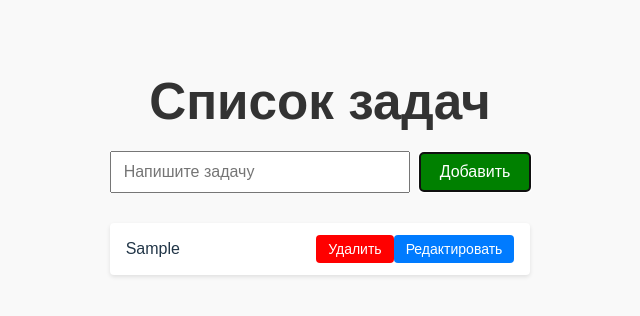
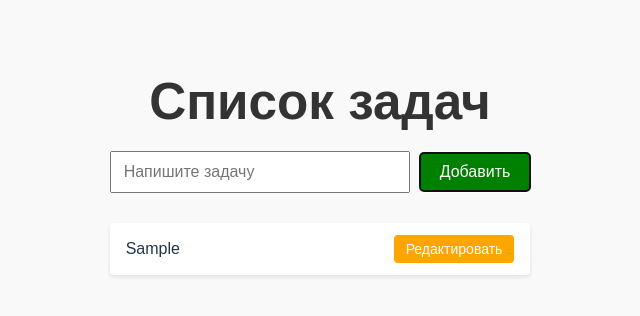
Before and after one commit to Elizaveta-Battalova/react-hello-app, a React (Vite) app in the folder my-react-app/: page / in a window 1280 px wide. Both pictures are taken after typing "Sample" into the empty fields and a click on the button "Добавить". Shown: the top 316 px of the page, without its empty margins (320-960 px from the left). Built offline with nearby package versions, Linux system fonts and the light colour scheme.

Commit message:
цвет кнопок

```diff
--- a/my-react-app/src/App.jsx
+++ b/my-react-app/src/App.jsx
@@ -89,57 +89,22 @@ function App() {
         onChange={(e) => setNewTask(e.target.value)}
         onKeyDown={(e) => e.key === "Enter" && addTask()}
       />
-      <button onClick={addTask} style={{ backgroundColor: "green", color: "white" }}>
+      <button type="button" onClick={addTask} style={{ backgroundColor: "green", color: "white" }}>
         Добавить
       </button>
-
       <ul>
         {tasks.map((task) => (
-          <li
-            key={task.id}
-            className={completedTasks.includes(task.id) ? "completed" : ""}
-          >
-            {task.id === editingTaskId ? (
-              <>
-                <input
-                  type="text"
-                  value={editingTaskText}
-                  onChange={(e) => setEditingTaskText(e.target.value)}
-                />
-                <button onClick={saveEdit} style={{ backgroundColor: "green", color: "white" }}>
-                  Сохранить
-                </button>
-                <button onClick={cancelEdit} style={{ backgroundColor: "gray", color: "white" }}>
-                  Отмена
-                </button>
-              </>
-            ) : (
-              <>
-                <span
-                  onClick={() => toggleCompletedTask(task.id)}
-                  style={{
-                    textDecoration: completedTasks.includes(task.id)
-                      ? "line-through"
-                      : "none",
-                    cursor: "pointer",
-                  }}
-                >
-                  {task.text}
-                </span>{" "}
-                <button
-                  onClick={() => deleteTask(task.id)}
-                  style={{ backgroundColor: "red", color: "white" }}
-                >
-                  Удалить
-                </button>
-                <button
-                  onClick={() => startEdit(task)}
-                  style={{ backgroundColor: "#007bff", color: "white" }}
-                >
-                  Редактировать
-                </button>
-              </>
-            )}
+          <li key = {task.id}
+          className = {completedTasks.includes(task.id) ? 'completed' : ''}>
+            {task.id === editingTaskId ? (<>
+            <input type = 'text'
+            value = {editingTaskText}
+            onChange = {(e) => setEditingTaskText(e.target.value)}/>
+            <button type="button" onClick = {saveEdit} style={{ backgroundColor: "green", color: "white" }}>Сохранить</button>
+            <button type="button" onClick = {cancelEdit} style={{ backgroundColor: "gray", color: "white" }}>Отмена</button></>) : (<>
+            <span onClick = {() => toggleCompletedTask(task.id)}
+              style = {{textDecoration: completedTasks.includes(task.id) ? 'line-through' : 'none', cursor: 'pointer'}}>{task.text}</span>
+              <button type="button" onClick = {() => startEdit(task)} style={{ backgroundColor: "orange", color: "white" }}>Редактировать</button></>)}
           </li>
         ))}
       </ul>
```
